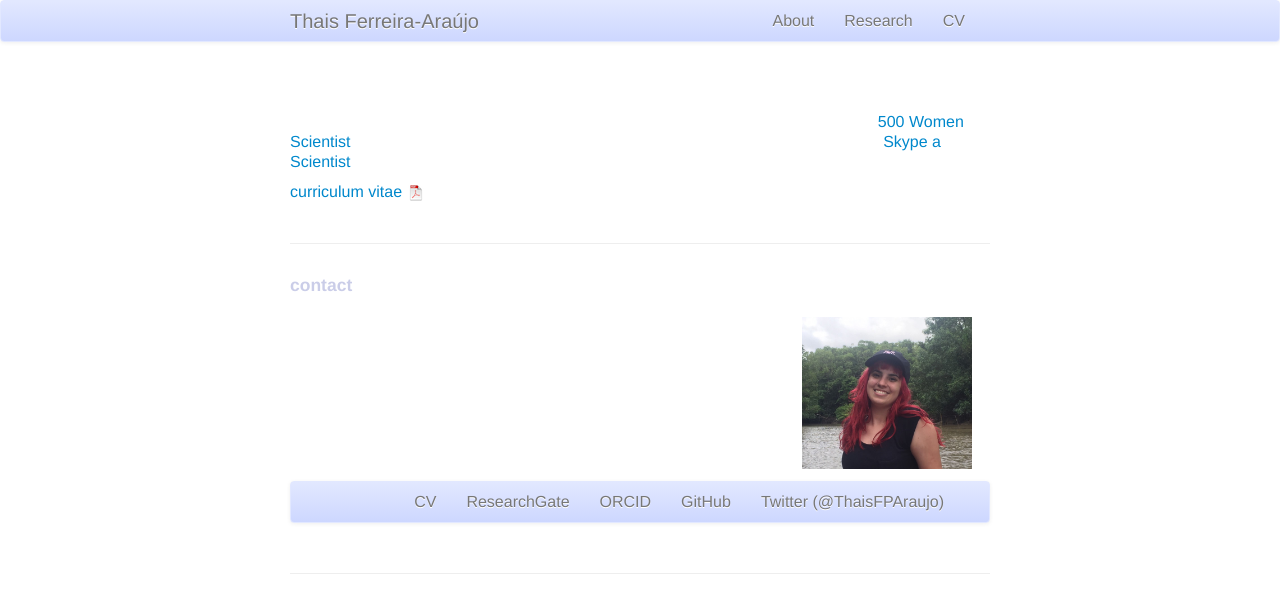
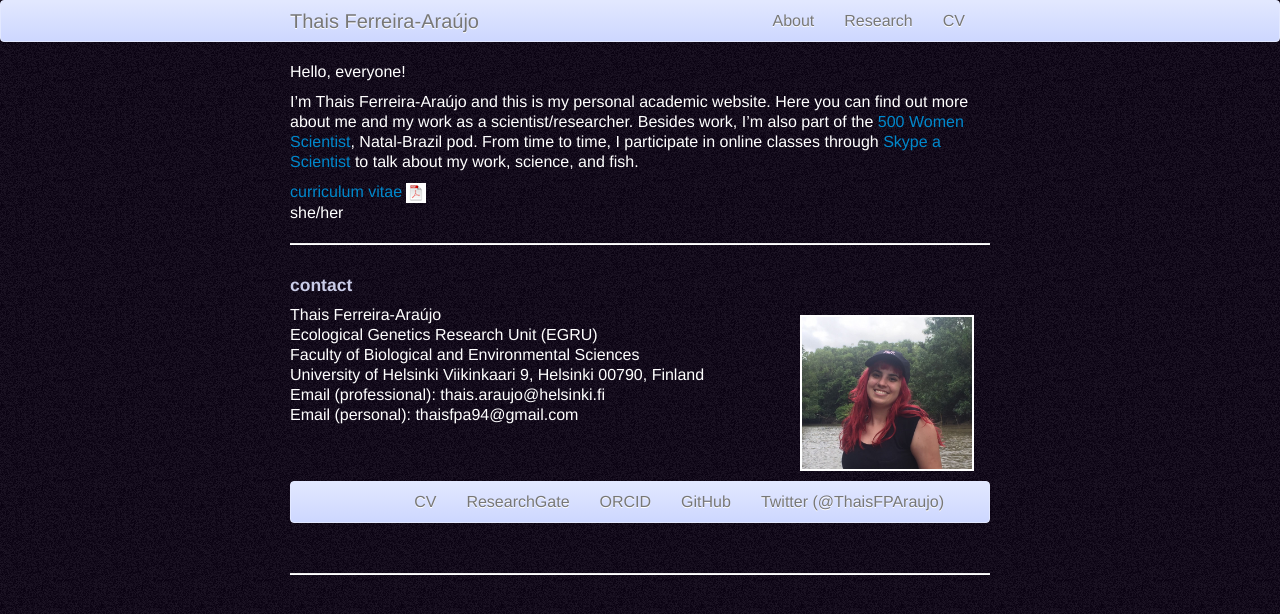
Before and after one commit to tferreira-araujo/tferreira-araujo.github.io, a Jekyll site: the page built from index.md, in a window 1280 px wide. Shown: the top 614 px of the page. Built offline with Jekyll 4.4.1, drawn with Linux system fonts in a browser that asks for light colours.

Commit message:
update my website

```diff
--- a/assets/themes/twitter/css/my_custom_css.css
+++ b/assets/themes/twitter/css/my_custom_css.css
@@ -108,7 +108,8 @@ h1, h2, h3, h4 {
 
 body {
 	color:#ffffff;
-	background-image: url("../assets/noisy-texture.png");
+	background-image:url("/assets/noisy-texture.png");
+	background-color:#161722;
 	font-family:"Helvetica Neue",Helvetica,Arial,sans-serif;
 	font-size:16px;
 	line-height:20px;
```
Also changed, not shown: pages/about.md (+1 -1 lines).
